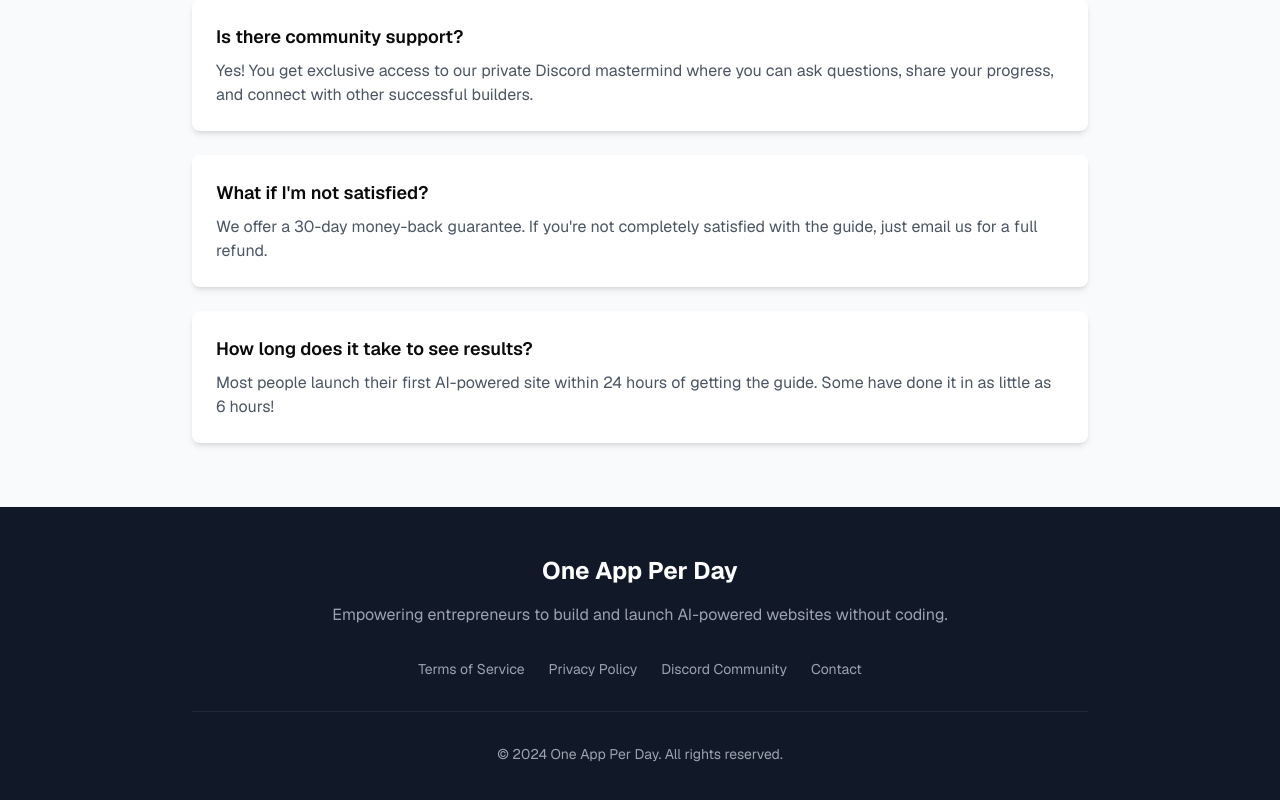
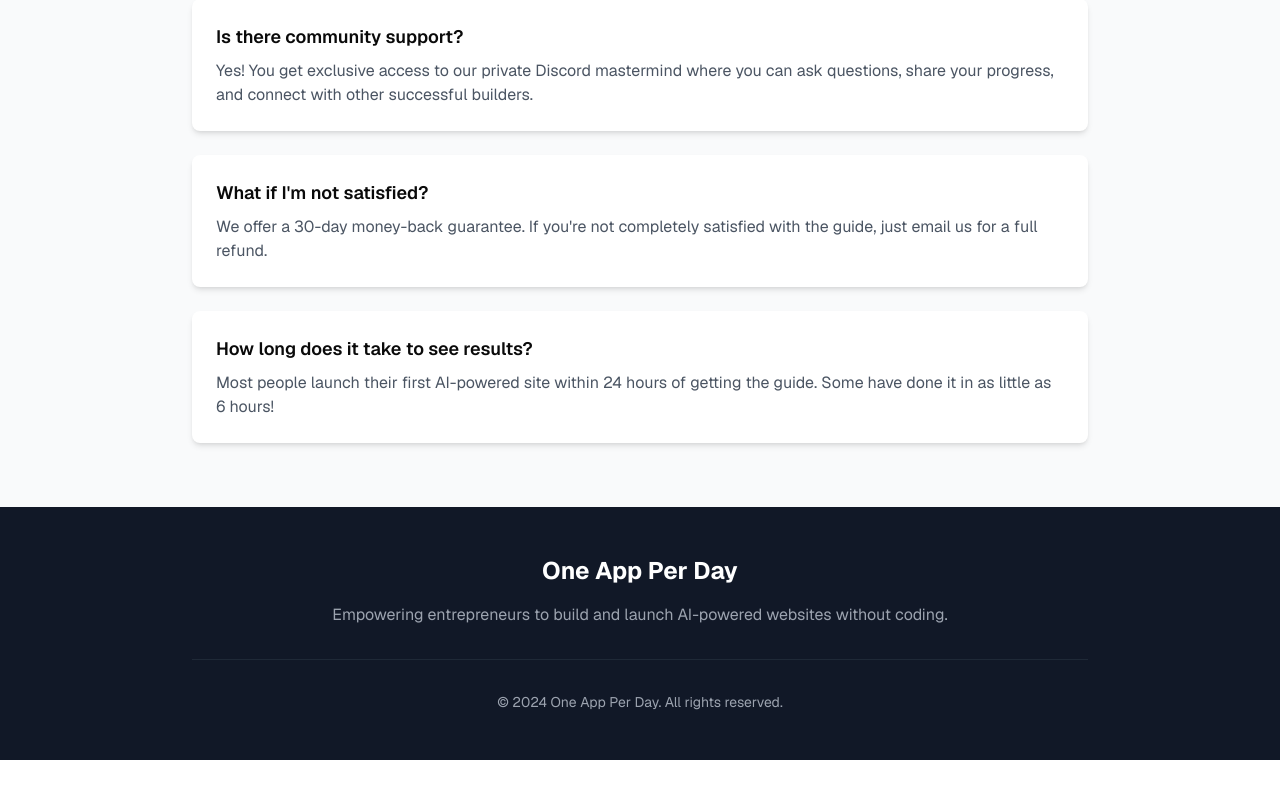
Before and after one commit to Olenaideole/oneapp2, a Next.js app: page / in a window 1280 px wide. Shown: the part 4062-4862 px from the top of the page. After the commit the page ends 4822 px from the top, so only its background shows below. Built offline with nearby package versions, Linux system fonts and the light colour scheme.

Commit message:
I have removed the links from the footer of your landing page. The links were for Terms of Service, Privacy Policy, Discord Community, and Contact.

```diff
--- a/app/page.tsx
+++ b/app/page.tsx
@@ -425,20 +425,6 @@ export default function LandingPage() {
             Empowering entrepreneurs to build and launch AI-powered websites without coding.
           </p>
 
-          <div className="flex flex-wrap justify-center gap-6 text-sm">
-            <Link href="/terms" className="text-gray-400 hover:text-white transition-colors">
-              Terms of Service
-            </Link>
-            <Link href="/privacy" className="text-gray-400 hover:text-white transition-colors">
-              Privacy Policy
-            </Link>
-            <Link href="/discord" className="text-gray-400 hover:text-white transition-colors">
-              Discord Community
-            </Link>
-            <Link href="/contact" className="text-gray-400 hover:text-white transition-colors">
-              Contact
-            </Link>
-          </div>
 
           <div className="mt-8 pt-8 border-t border-gray-800 text-gray-400 text-sm">
             © 2024 One App Per Day. All rights reserved.
```
